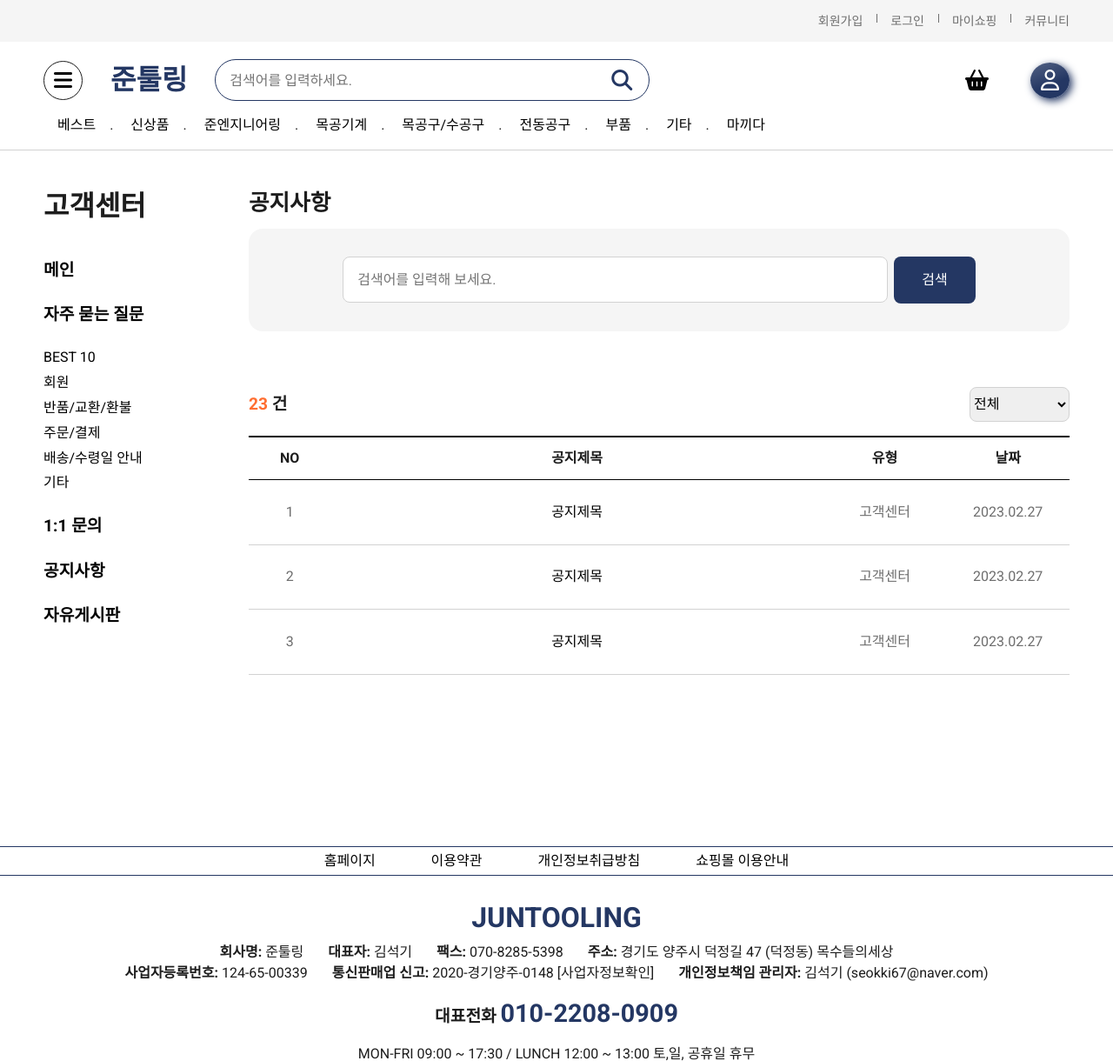
After one commit to Joontooling/joontooling, a Django app: page /community/notice/ in a window 1280 px wide. The commit adds this page. Shown: the top 1220 px of the page at 87% size. Run offline with Django 3.2, Linux system fonts and the light colour scheme; some libraries are stand-ins or nearby versions.

Commit message:
Add community files notice and question

```diff
--- /dev/null
+++ b/community/templates/community/notice.html
@@ -0,0 +1,95 @@
+{% extends 'base.html' %}
+
+{% block content %}
+<div class="wrapper">
+
+  <!-- COMMUNITY -->
+  <div class="community">
+
+    <!-- COMMUNITY / ASIDE -->
+    <aside class="aside">
+      <h1 class="aside__title">고객센터</h1>
+
+      <ul class="aside__list">
+        <li class="aside__item"><a href="#">메인</a></li>
+        <li class="aside__item"><a href="#">자주 묻는 질문</a></li>
+        <ul class="aside__item">
+          <li class="aside__item__inner"><a href="#">BEST 10</a></li>
+          <li class="aside__item__inner"><a href="#">회원</a></li>
+          <li class="aside__item__inner"><a href="#">반품/교환/환불</a></li>
+          <li class="aside__item__inner"><a href="#">주문/결제</a></li>
+          <li class="aside__item__inner"><a href="#">배송/수령일 안내</a></li>
+          <li class="aside__item__inner"><a href="#">기타</a></li>
+        </ul>
+        </li>
+        <li class="aside__item"><a href="#">1:1 문의</a></li>
+        <li class="aside__item"><a href="#">공지사항</a></li>
+        <li class="aside__item"><a href="#">자유게시판</a></li>
+      </ul>
+
+    </aside>
+
+    <!-- COMMUNITY / NOTICE -->
+    <main class="service notice-page">
+
+      <!-- Question -->
+      <section class="question">
+        <h5 class="question__title notice__title">공지사항</h5>
+        <div class="question__search">
+          <form>
+            <input type="text" placeholder="검색어를 입력해 보세요.">
+            <button>검색</button>
+          </form>
+        </div>
+      </section>
+
+      <!-- Notice * going to use django pagination -->
+      <seciton class="notice">
+        <!-- notice-top -->
+        <div class="notice__top">
+          <h5 class="notice__title"><span>23</span> 건</h5>
+          <p class="notice__more">
+            <select name="">
+              <option value="">전체</option>
+              <option value="">유형별 나누기</option>
+              <option value="">유형별 나누기</option>
+              <option value="">유형별 나누기</option>
+            </select>
+          </p>
+        </div>
+        <!-- notice-bottom -->
+        <div class="notice__bottom">
+          <div class="notice__no">
+            <span>NO</span>
+            <span>공지제목</span>
+            <span>유형</span>
+            <span>날짜</span>
+          </div>
+          <!-- notice-item -->
+          <div class="notice__item">
+            <span>1</span>
+            <span><a href="#">공지제목</a></span>
+            <span>고객센터</span>
+            <span>2023.02.27</span>
+          </div>
+          <div class="notice__item">
+            <span>2</span>
+            <span><a href="#">공지제목</a></span>
+            <span>고객센터</span>
+            <span>2023.02.27</span>
+          </div>
+          <div class="notice__item">
+            <span>3</span>
+            <span><a href="#">공지제목</a></span>
+            <span>고객센터</span>
+            <span>2023.02.27</span>
+          </div>
+        </div>
+      </seciton>
+
+    </main>
+
+  </div>
+
+</div>
+{% endblock content %}
--- a/community/urls.py
+++ b/community/urls.py
@@ -5,4 +5,6 @@ app_name = "community"
 
 urlpatterns = [
     path("", views.index, name="index"),
+    path("notice/", views.notice, name="notice"),
+    path("question/", views.question, name="question"),
 ]
--- a/community/views.py
+++ b/community/views.py
@@ -3,3 +3,9 @@ from django.shortcuts import render
 # Create your views here.
 def index(request):
     return render(request, 'community/index.html')
+
+def notice(request):
+    return render(request, 'community/notice.html')
+
+def question(request):
+    return render(request, 'community/question.html')
--- a/static/css/community/index.css
+++ b/static/css/community/index.css
@@ -199,6 +199,8 @@
   margin-top: 2rem;
   display: flex;
   justify-content: space-between;
+  align-items: center;
+  margin-bottom: 1rem;
 }
 
 .service .notice__more a {
--- /dev/null
+++ b/static/css/community/notice.css
@@ -0,0 +1,22 @@
+.community .notice-page {
+  padding-top: 1rem;
+}
+
+.notice-page .notice__title {
+  font-size: 1.6rem;
+}
+
+.notice-page .notice .notice__title {
+  font-size: 1.2rem;
+  margin-bottom: 0;
+}
+
+.notice-page .notice .notice__title span {
+  color: var(--color-accent);
+}
+
+.notice-page .notice .notice__more select {
+  height: 40px;
+  border: 1px solid var(--color-border);
+  border-radius: 8px;
+}
--- /dev/null
+++ b/static/css/community/question.css
@@ -0,0 +1,15 @@
+.community .question-page > .title {
+  font-size: 1.6rem;
+}
+
+.community .question-page .contents {
+  margin-top: 5rem;
+}
+
+.community .question-page .question__choices {
+  padding: 0;
+  gap: ;
+}
+.community .question-page .question__choices .question__choices__item {
+  padding: 1.5rem;
+}
--- a/static/css/main.css
+++ b/static/css/main.css
@@ -6,6 +6,8 @@
 
 /* COMMUNITY */
 @import 'community/index.css';
+@import 'community/notice.css';
+@import 'community/question.css';
 
 /* PRODUCTS */
 @import 'products/detail.css';
--- a/static/css/products/order.css
+++ b/static/css/products/order.css
@@ -1,6 +1,7 @@
 /* ORDER-TOP */
 .order-info {
   border-bottom: 1.5px solid var(--color-border);
+  margin-top: 3rem;
 }
 
 .order-price {
```
Also changed, not shown: community/templates/community/question.html (added, +65 -0 lines).
